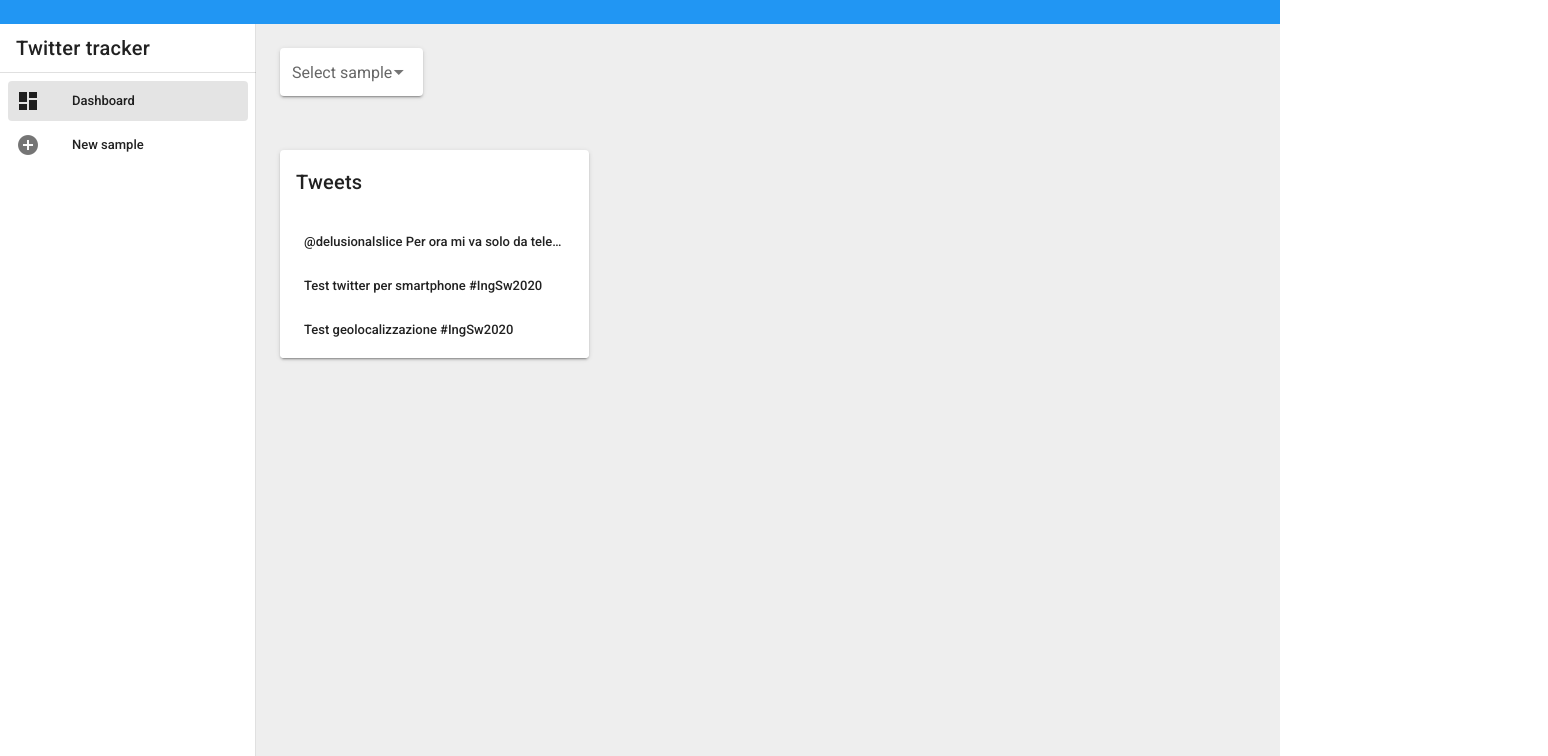
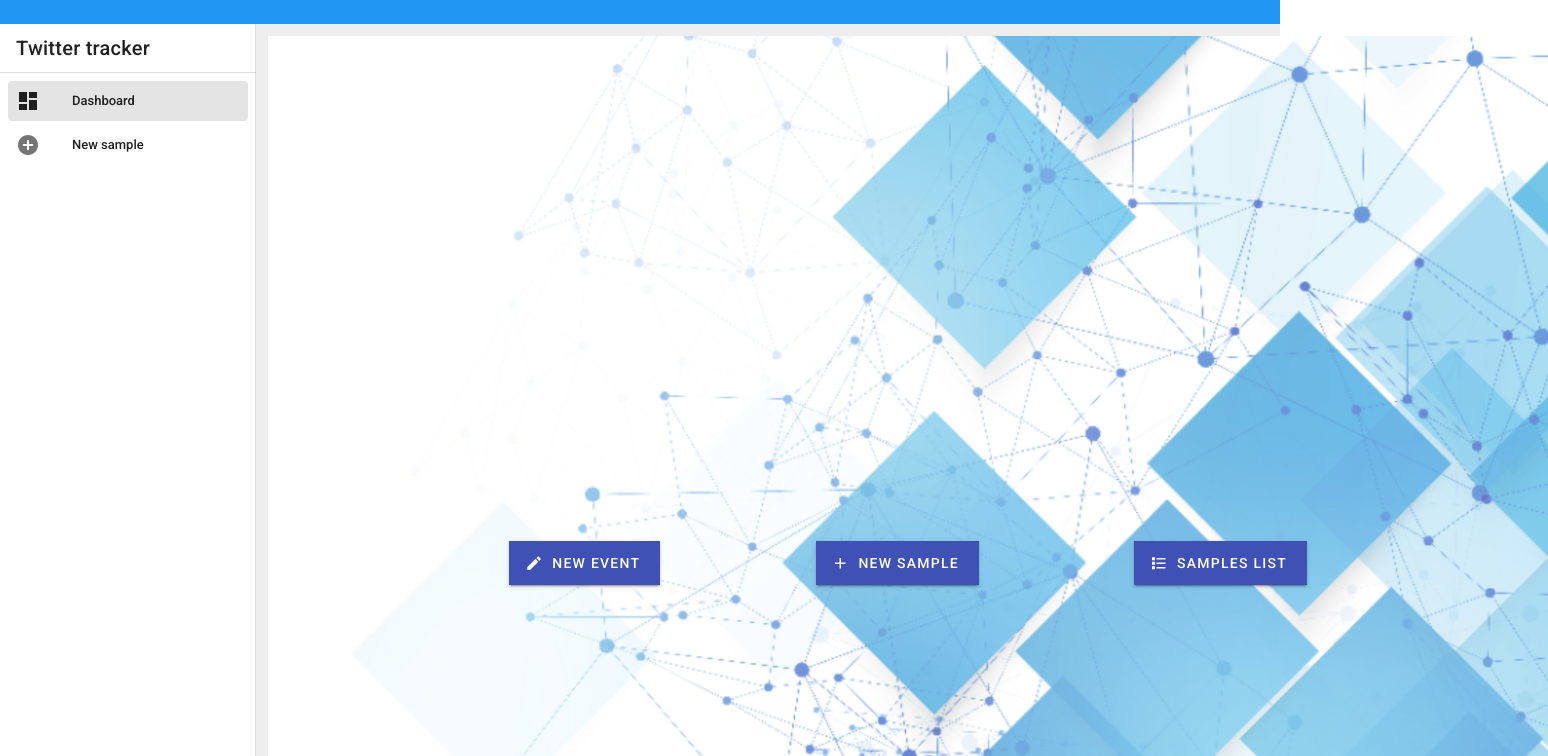
Before and after one commit to jjak0b/vue-tweet-tracker, a Vue app: page / in a window 1280 px wide. Shown: the top 756 px of the page, 1548 px wide, since content can reach past the window. Built offline with nearby package versions, Linux system fonts and the light colour scheme.

Commit message:
Spostata homepage, da sistemare con vue router

```diff
--- a/src/router/index.js
+++ b/src/router/index.js
@@ -2,12 +2,18 @@
 import VueRouter from 'vue-router'
 import FilterMenu from "@/views/FilterMenu";
 import Dashboard from "@/views/Dashboard";
+import HomePage from "@/views/HomePage";
 
 Vue.use(VueRouter)
 
 const routes = [
   {
     path: '/',
+    name: 'HomePage',
+    component: HomePage
+  },
+  {
+    path: '/samples',
     name: 'Dashboard',
     component: Dashboard
   },
--- a/src/pages/HomePage.vue
+++ b/src/views/HomePage.vue
@@ -4,7 +4,7 @@
      <v-container>
       <v-row id="first_row">
         <v-img
-            src="./assets/img/titolo1.png"
+            src="@/assets/img/titolo1.png"
             contain
         >
         </v-img>
```
